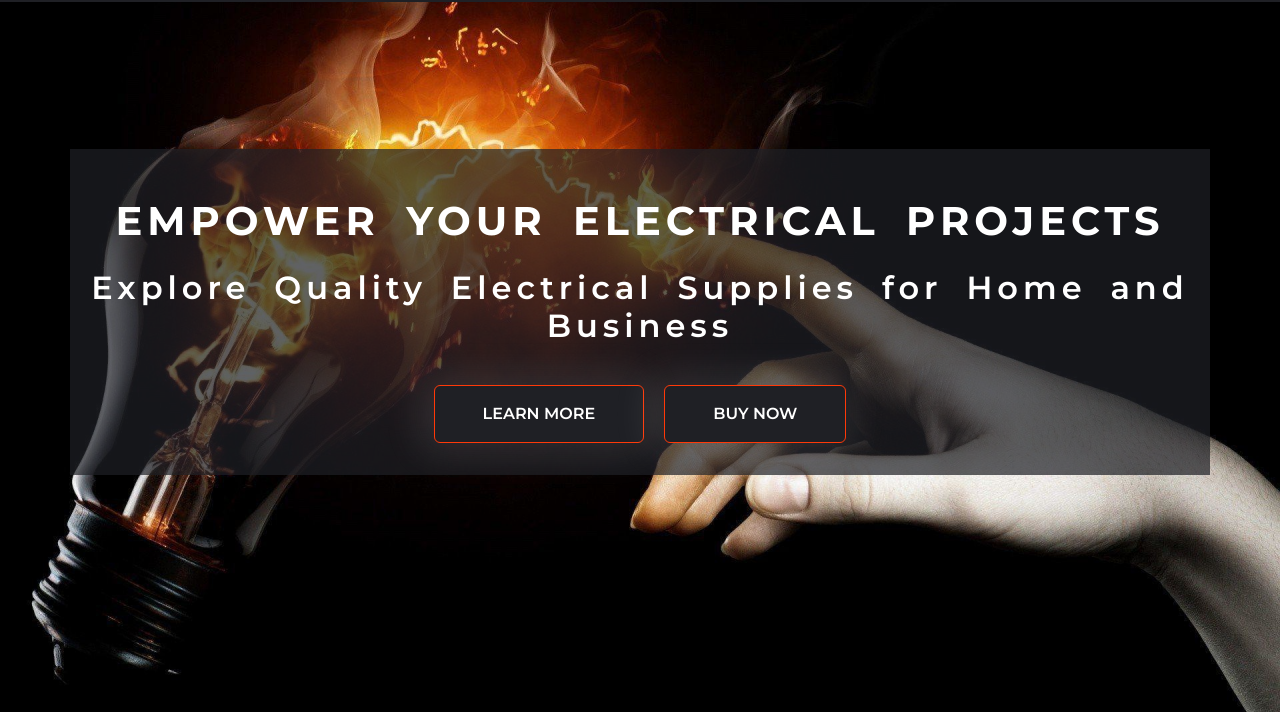
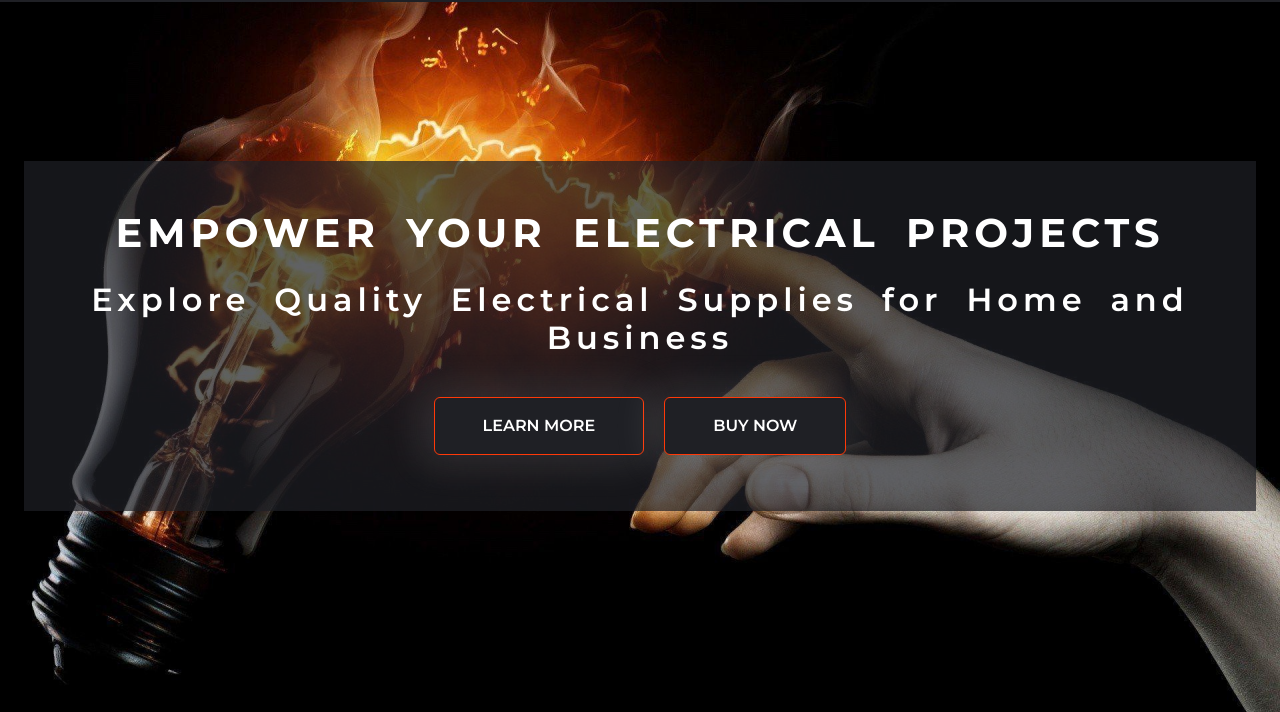
Before and after one commit to jaspherbagor/SparkSource-Central, a plain HTML site: page index.html in a window 1280 px wide. Shown: the part 88-800 px from the top of the page. Drawn offline with nearby package versions, Linux system fonts and the light colour scheme.

Commit message:
modified the hero section text container

```diff
--- a/index.html
+++ b/index.html
@@ -66,8 +66,8 @@
     <!-- Header End -->
 
     <!-- Hero Section Start -->
-    <section class="hero-section container-fluid vh-100 vw-100 d-flex align-items-center justify-content-center py-5 px-3">
-        <div class="hero-text-container container text-center px-2 pt-5 pb-4 text-white">
+    <section class="hero-section container-fluid vh-100 d-flex align-items-center justify-content-center py-5 px-4">
+        <div class="hero-text-container container-fluid text-center px-3 py-5 mt-5 text-white">
             <h1 class="fw-bolder">EMPOWER YOUR ELECTRICAL PROJECTS</h1>
             <h2 class="fw-semibold mt-4">Explore Quality Electrical Supplies for Home and Business</h2>
             <div class="cta-buttons d-inline-block mt-4 text-white">
```
